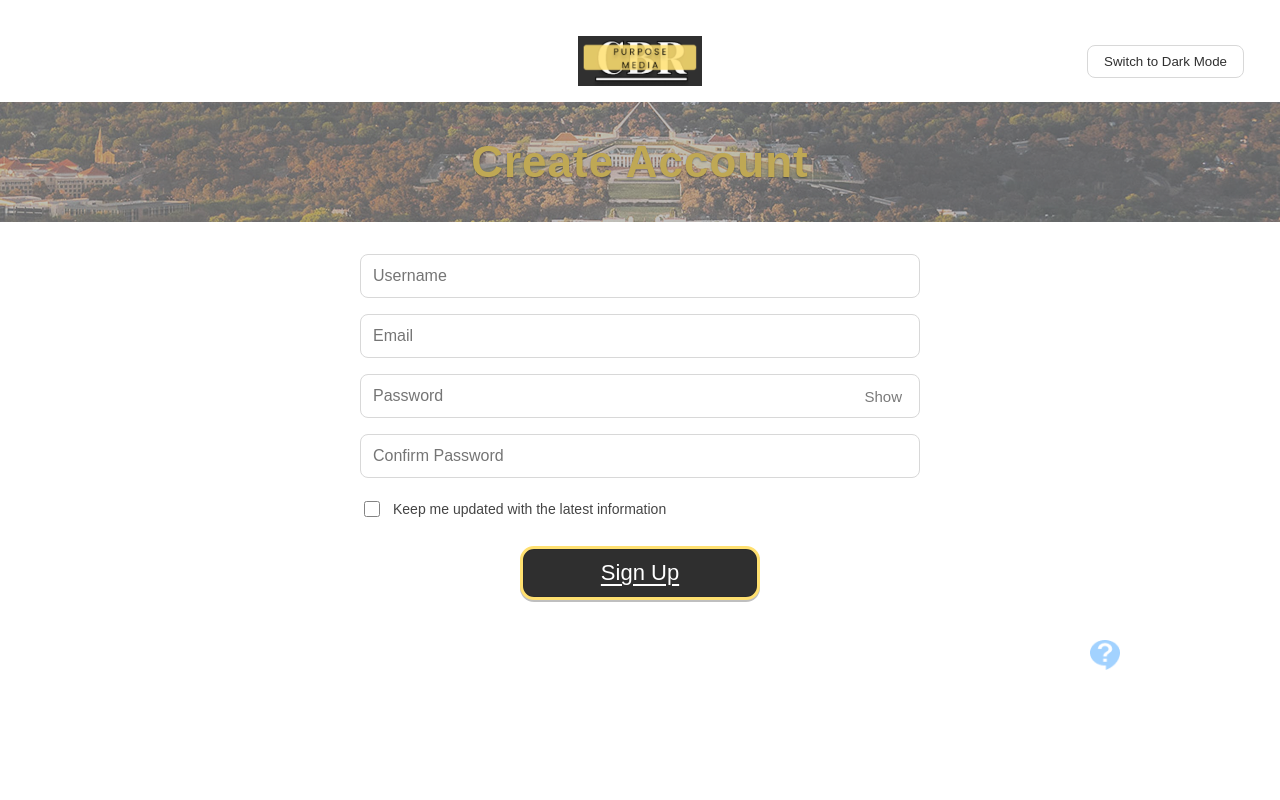
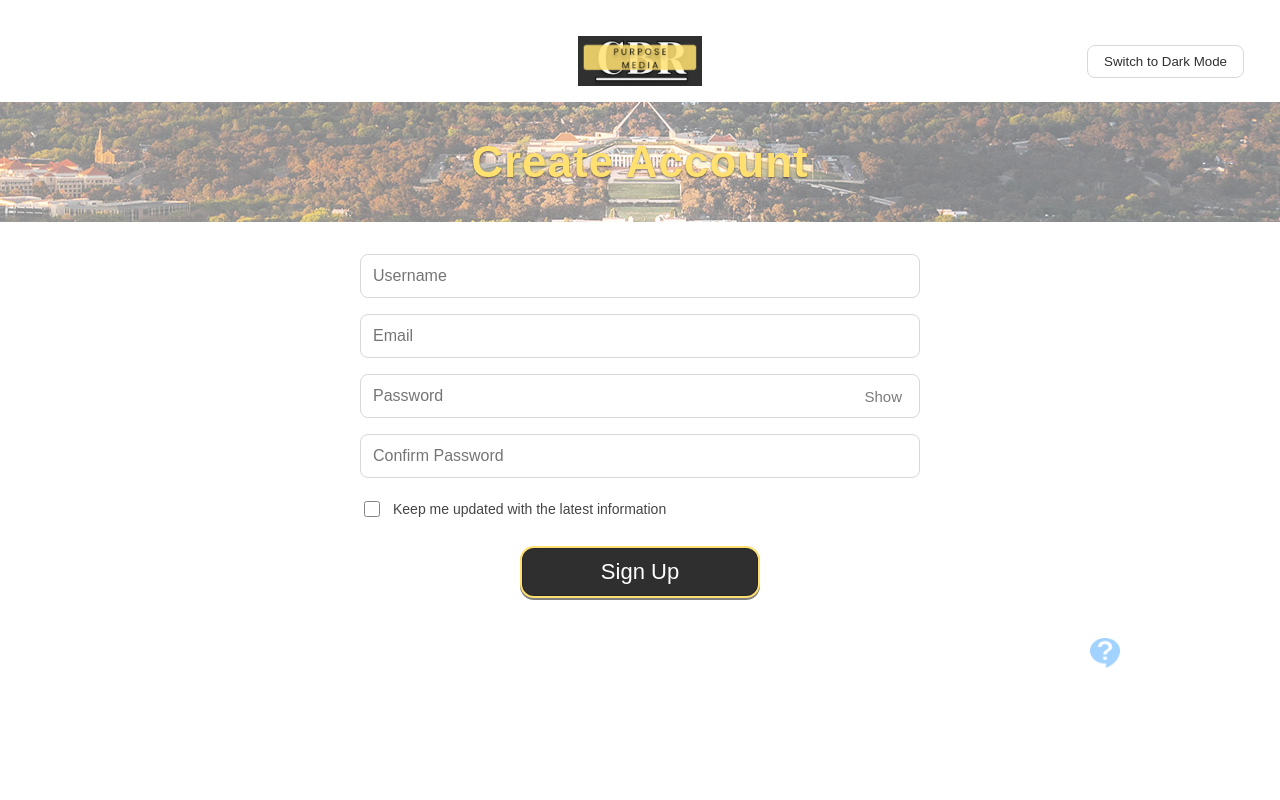
Before and after one commit to CoDesign-Compass/CoDesign-Project, a React (Create React App) app in the folder frontend/: page /login in a window 1280 px wide. Shown: the top 800 px of the page. Built offline with nearby package versions, Linux system fonts and the light colour scheme.

Commit message:
refined accessibilty

```diff
--- a/frontend/src/pages/LoginPage.jsx
+++ b/frontend/src/pages/LoginPage.jsx
@@ -68,7 +68,7 @@ export default function LoginPage({ mode = "create", onSubmit: onSubmitProp }) {
             textAlign: "center",
           }}
         >
-          <div style={{ position: "absolute", inset: 0, background: "rgba(0,0,0,.25)" }} />
+          <div style={{ position: "absolute", inset: 0 }} />
           <h1
             className="hero-title"
             style={{
@@ -76,7 +76,7 @@ export default function LoginPage({ mode = "create", onSubmit: onSubmitProp }) {
               fontSize: 44,
               color: "var(--heading)",
               letterSpacing: 1,
-              textShadow: "0 1px 2px rgba(0,0,0,.35)",
+              textShadow: "0 1px 2px rgba(0.3,0.5,0.7,.5)",
             }}
           >
             Create Account
@@ -149,12 +149,12 @@ export default function LoginPage({ mode = "create", onSubmit: onSubmitProp }) {
                 type="submit"
                 style={{
                   minWidth: 240, padding: "12px 24px", borderRadius: 14,
-                  background: "#2f2f2f", border: "3px solid #ffe070", color: "#fff", cursor: "pointer",
-                  boxShadow: "0 2px 0 rgba(0,0,0,.25), inset 0 0 0 1px rgba(0,0,0,.08)",
+                  background: "#2f2f2f", border: "2.5px solid #ffe070", color: "#fff", cursor: "pointer",
+                  boxShadow: "0 2px 0 rgba(0,0,0,.5), inset 0 0 0 1px rgba(0,0,0,.2)",
                 }}
               >
                 <span style={{
-                  fontSize: 22, lineHeight: 1.1, fontWeight: 500, textDecoration: "underline",
+                  fontSize: 22, lineHeight: 1.1, fontWeight: 500,
                   textDecorationColor: "#fff", textDecorationThickness: "1.5px", textUnderlineOffset: "4px",
                 }}>
                   Sign Up
```
